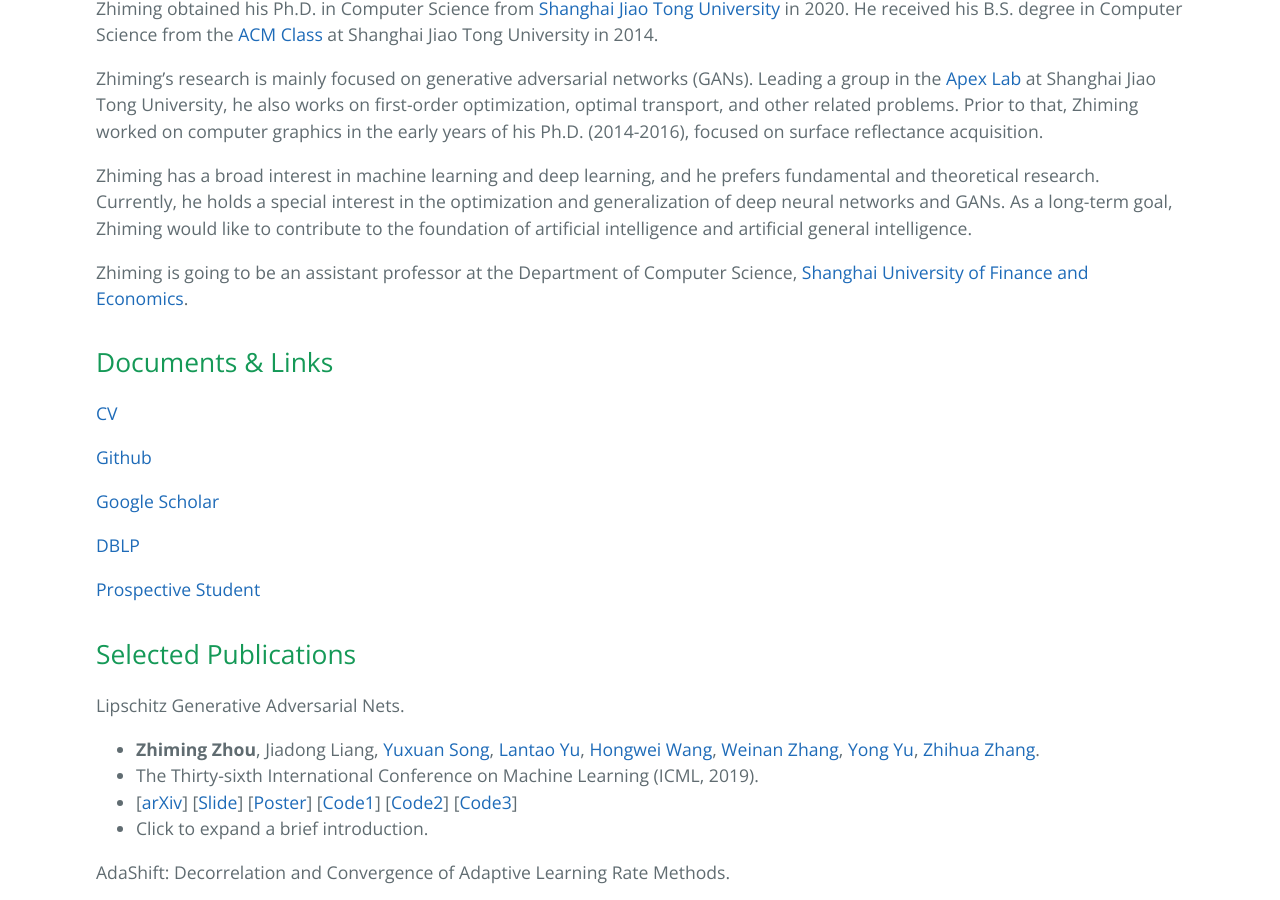
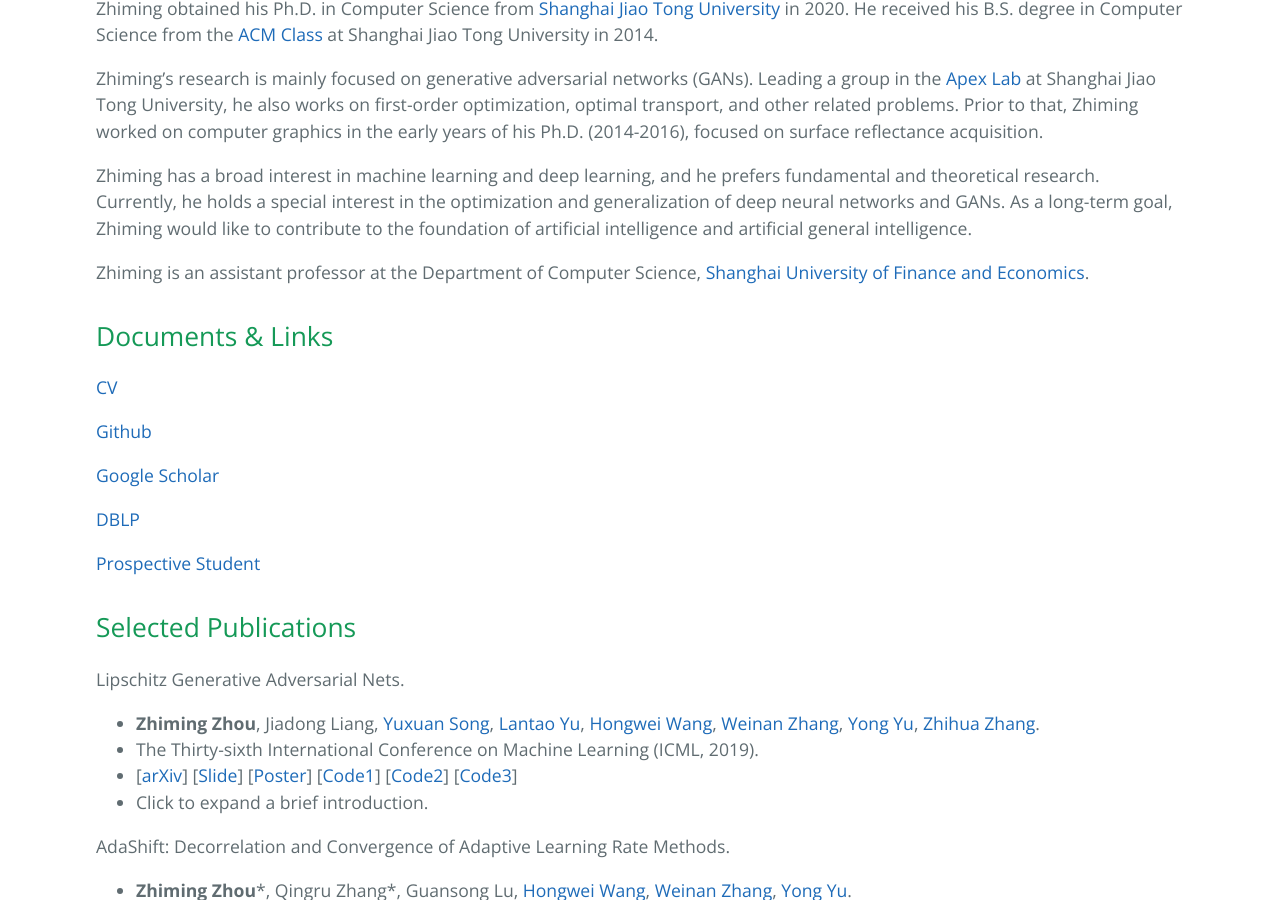
Before and after one commit to ZhimingZhou/zhimingzhou.github.io, a Jekyll site: the page built from index.md, in a window 1280 px wide and 900 px high, scrolled down 451 px. Built offline with Jekyll 4.4.1, drawn with Linux system fonts in a browser that asks for light colours; comment, search, counter and statistics services are not loaded.

Commit message:
Update index.md

```diff
--- a/index.md
+++ b/index.md
@@ -12,7 +12,7 @@ Zhiming’s research is mainly focused on generative adversarial networks (GANs)
 
 Zhiming has a broad interest in machine learning and deep learning, and he prefers fundamental and theoretical research. Currently, he holds a special interest in the optimization and generalization of deep neural networks and GANs. As a long-term goal, Zhiming would like to contribute to the foundation of artificial intelligence and artificial general intelligence.
 
-Zhiming is going to be an assistant professor at the Department of Computer Science, [Shanghai University of Finance and Economics](http://english.sufe.edu.cn/).
+Zhiming is an assistant professor at the Department of Computer Science, [Shanghai University of Finance and Economics](http://english.sufe.edu.cn/).
 
 ## Documents & Links
 
```
